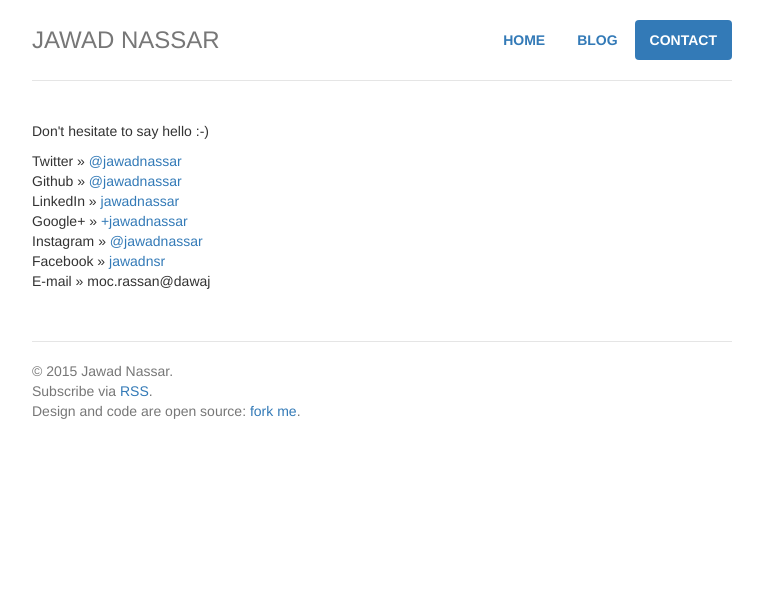
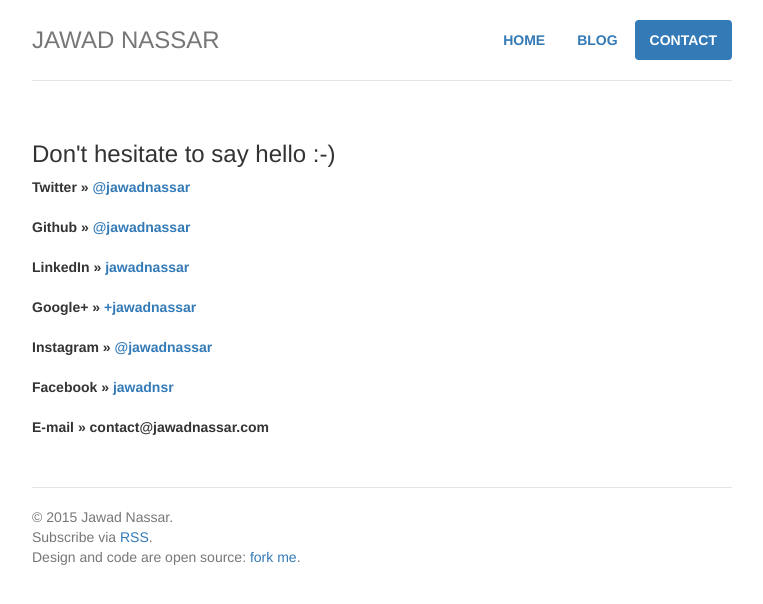
Before and after one commit to jawadnassar/jawadnassar.github.io, a Jekyll site: the page built from contact/index.html, in a window 1280 px wide. Shown: the top 604 px of the page, without its empty margins (258-1021 px from the left). Built offline with Jekyll 4.4.1, drawn with Linux system fonts in a browser that asks for light colours.

Commit message:
Updating contact

```diff
--- a/contact/index.html
+++ b/contact/index.html
@@ -5,15 +5,22 @@ home: passive
 blog: passive
 contact: active
 ---
-<p>Don't hesitate to say hello :-)</p>
+<h3>Don't hesitate to say hello :-)</h3>
 <ul class="list-unstyled">
+	<strong>
+	<li><span>Twitter</span> » <a href="https://twitter.com/jawadnassar" target="_blank">@jawadnassar</a></li>
+	<br />
+	<li><span>Github</span> » <a href="https://github.com/jawadnassar" target="_blank">@jawadnassar</a></li>
+	<br />
+	<li><span>LinkedIn</span> » <a href="http://lb.linkedin.com/in/jawadnassar" target="_blank">jawadnassar</a></li>
+	<br />
+	<li><span>Google+</span> » <a href="https://plus.google.com/u/0/+JawadNassar/posts" target="_blank">+jawadnassar</a></li>
+	<br />
+	<li><span>Instagram</span> » <a href="https://instagram.com/jawadnassar" target="_blank">@jawadnassar</a></li>
+	<br />
+	<li><span>Facebook</span> » <a href="https://www.facebook.com/jawadnsr" target="_blank">jawadnsr</a></li>
+	<br />
 
-	<li><span>Twitter</span> » <a href="https://twitter.com/jawadnassar" target="_blank">@jawadnassar</a></li>
-	<li><span>Github</span> » <a href="https://github.com/jawadnassar" target="_blank">@jawadnassar</a></li>
-	<li><span>LinkedIn</span> » <a href="http://lb.linkedin.com/in/jawadnassar" target="_blank">jawadnassar</a></li>
-	<li><span>Google+</span> » <a href="https://plus.google.com/u/0/+JawadNassar/posts" target="_blank">+jawadnassar</a></li>
-	<li><span>Instagram</span> » <a href="https://instagram.com/jawadnassar" target="_blank">@jawadnassar</a></li>
-	<li><span>Facebook</span> » <a href="https://www.facebook.com/jawadnsr" target="_blank">jawadnsr</a></li>
-	<li><span>E-mail</span> » <span class="obfuscate">moc.rassan@dawaj</span></li>
-
+	<li><span>E-mail</span> » contact<!-- Needs -->@<!-- obfuscation -->jawadnassar.com</li>
+	</strong>
 </ul>
```
